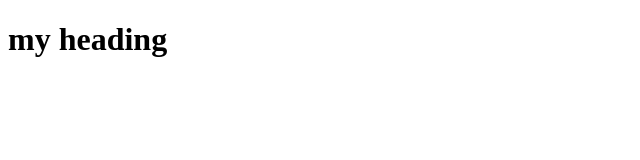
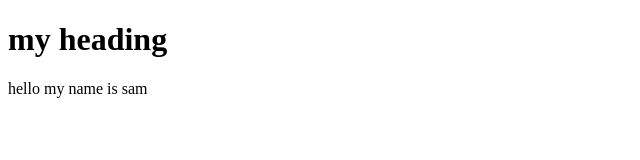
Before and after one commit to 1403-Phong/-my-first-website.-, a plain HTML site: page index.html in a window 1280 px wide. Shown: the whole page, without its empty margins (0-640 px from the left). Drawn offline with Linux system fonts and the light colour scheme.

Commit message:
adding a paragraph

```diff
--- a/index.html
+++ b/index.html
@@ -7,5 +7,7 @@
 </head>
 <body>
     <h1>my heading</h1>
+    <p>hello my name is sam</p>
+
 </body>
 </html>
```
